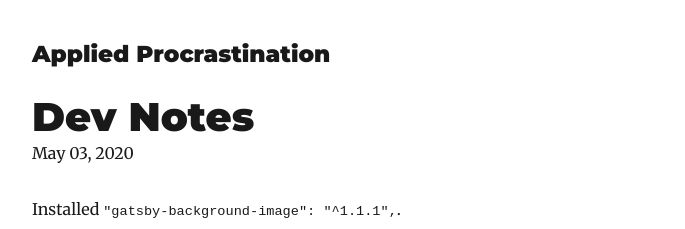
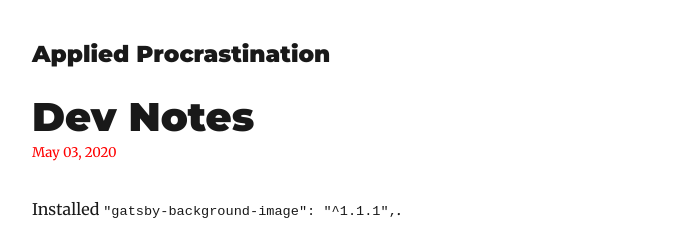
Before and after one commit to DannyBoyNYC/deverell.dev, a Gatsby site: page /dev-notes/ in a window 1280 px wide. Shown: the top 229 px of the page, without its empty margins (293-978 px from the left). Built offline with nearby package versions, Linux system fonts and the light colour scheme; Gatsby itself is replaced by a stand-in of ours; some packages are replaced by stand-ins of ours.

Commit message:
netlify test

```diff
--- a/src/templates/blog-post.js
+++ b/src/templates/blog-post.js
@@ -30,11 +30,12 @@ const BlogPostTemplate = (props) => {
             {post.frontmatter.title}
           </h1>
           <p
-          // style={{
-          //   ...scale(-1 / 5),
-          //   display: `block`,
-          //   marginBottom: rhythm(1),
-          // }}
+            style={{
+              ...scale(-1 / 5),
+              display: `block`,
+              marginBottom: rhythm(1),
+              color: "red",
+            }}
           >
             {post.frontmatter.date}
           </p>
```
